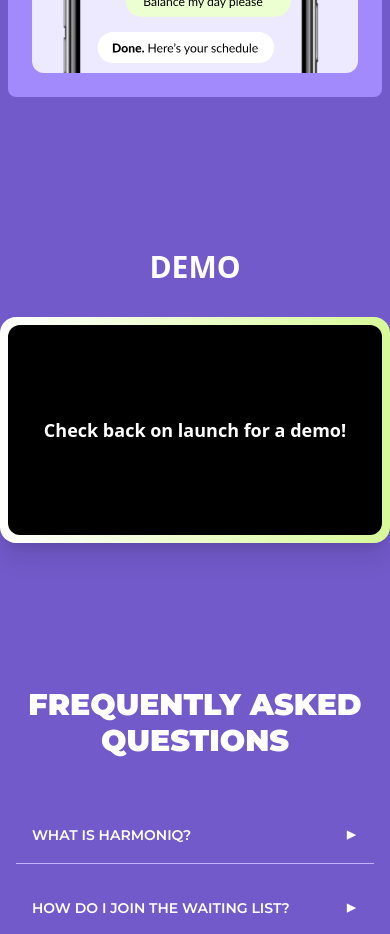
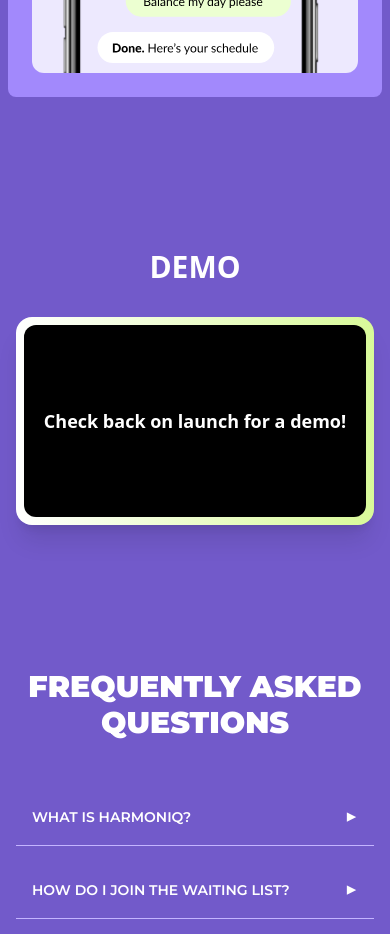
Before and after one commit to Poltergeistz/HarmoniQ, a SvelteKit app: page / in a window 390 px wide. Shown: the part 2660-3594 px from the top of the page. Built offline with nearby package versions, Linux system fonts and the light colour scheme.

Commit message:
fix: Resize Demo Video on mobile

```diff
--- a/src/components/Demo.svelte
+++ b/src/components/Demo.svelte
@@ -1,4 +1,4 @@
-<section id="demo" class="bg-primary py-20 text-center">
+<section id="demo" class="bg-primary py-20 px-4 sm:px-4 md:px-4 text-center">
 	<div class="mx-auto max-w-6xl">
 		<h2 class="my-8 text-3xl font-black text-white black uppercase">Demo</h2>
 
```
